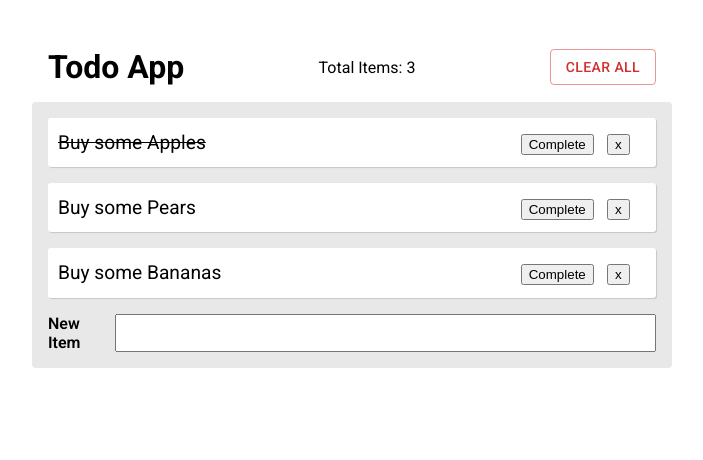
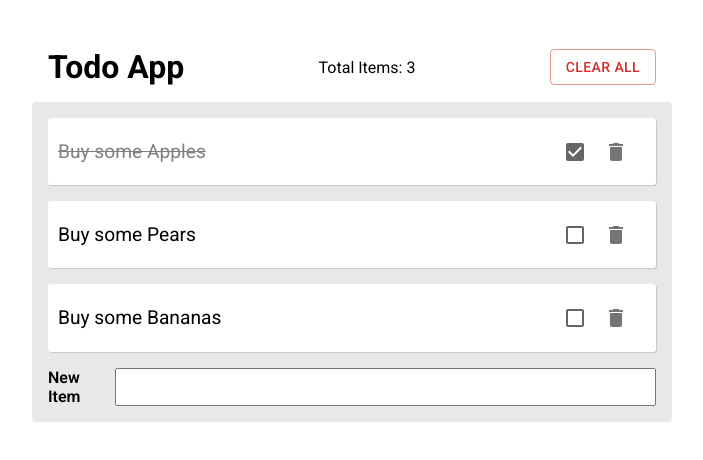
Before and after one commit to SynytsinArtem/todo-list-app, a React (Create React App) app: page / in a window 1280 px wide. Shown: the top 460 px of the page, without its empty margins (288-991 px from the left). Built offline with nearby package versions, Linux system fonts and the light colour scheme.

Commit message:
add checkbox and delete button to item

```diff
--- a/package.json
+++ b/package.json
@@ -5,6 +5,7 @@
   "dependencies": {
     "@emotion/react": "^11.11.3",
     "@emotion/styled": "^11.11.0",
+    "@mui/icons-material": "^5.15.4",
     "@mui/material": "^5.15.4",
     "@testing-library/jest-dom": "^5.16.4",
     "@testing-library/react": "^13.0.1",
--- a/src/components/item.js
+++ b/src/components/item.js
@@ -1,11 +1,15 @@
 import React from "react";
+import IconButton from "@mui/material/IconButton";
+import DeleteIcon from "@mui/icons-material/Delete";
+import Checkbox from "@mui/material/Checkbox";
 
 import styles from "./item.module.css";
 
 const Item = ({ item, completeTodo, removeTodo }) => {
   const { text, isCompleted, id } = item;
+  const itemClassList = `${styles.item} ${isCompleted ? styles.item__completed : ""}`;
 
-  const handleComplete = () => {
+  const handleCompleteChange = () => {
     completeTodo(id);
   };
 
@@ -14,15 +18,13 @@ const Item = ({ item, completeTodo, removeTodo }) => {
   };
 
   return (
-    <div className={styles.item} style={{ textDecoration: isCompleted ? "line-through" : "" }}>
+    <div className={itemClassList}>
       <span>{text}</span>
       <div className={styles.actions}>
-        <button className={styles.button} onClick={handleComplete}>
-          Complete
-        </button>
-        <button className={styles.button} onClick={handleRemove}>
-          x
-        </button>
+        <Checkbox checked={isCompleted} onChange={handleCompleteChange} color="default" />
+        <IconButton aria-label="delete" onClick={handleRemove}>
+          <DeleteIcon />
+        </IconButton>
       </div>
     </div>
   );
--- a/src/components/item.module.css
+++ b/src/components/item.module.css
@@ -10,10 +10,11 @@
   padding: 3px 10px;
 }
 
-.actions {
-    margin: 0.5em
+.item__completed {
+  text-decoration: line-through;
+  color: grey;
 }
 
-.button {
-    margin: 0 0.5em
+.actions {
+  margin: 0.5em;
 }
```
Also changed, not shown: 1 other file (tests, documents, lock files or other folders). Lines whose indentation alone changed are shown as unchanged.
